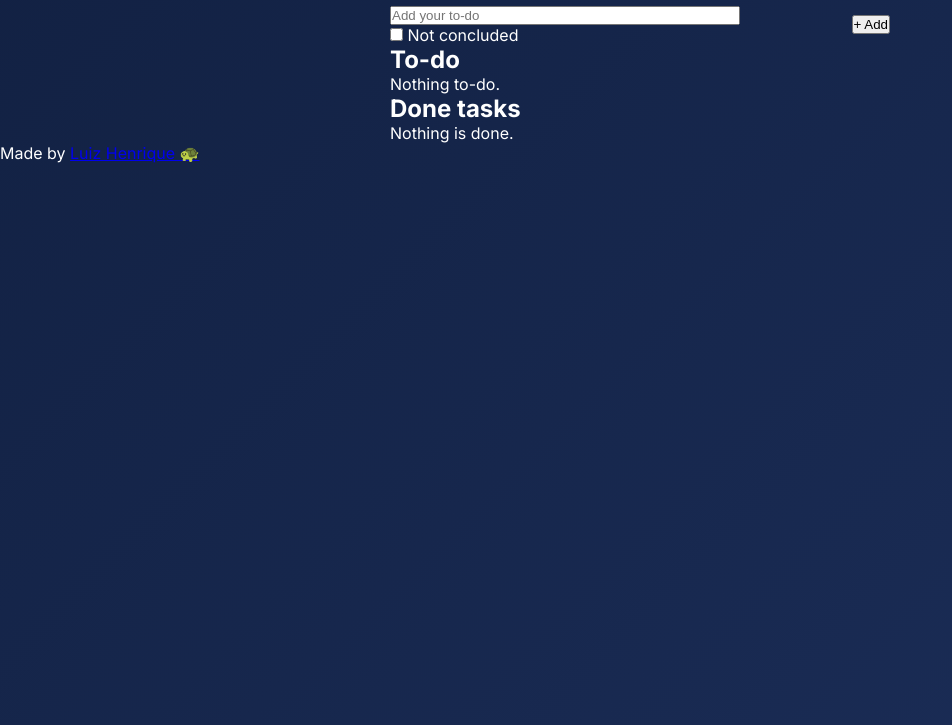
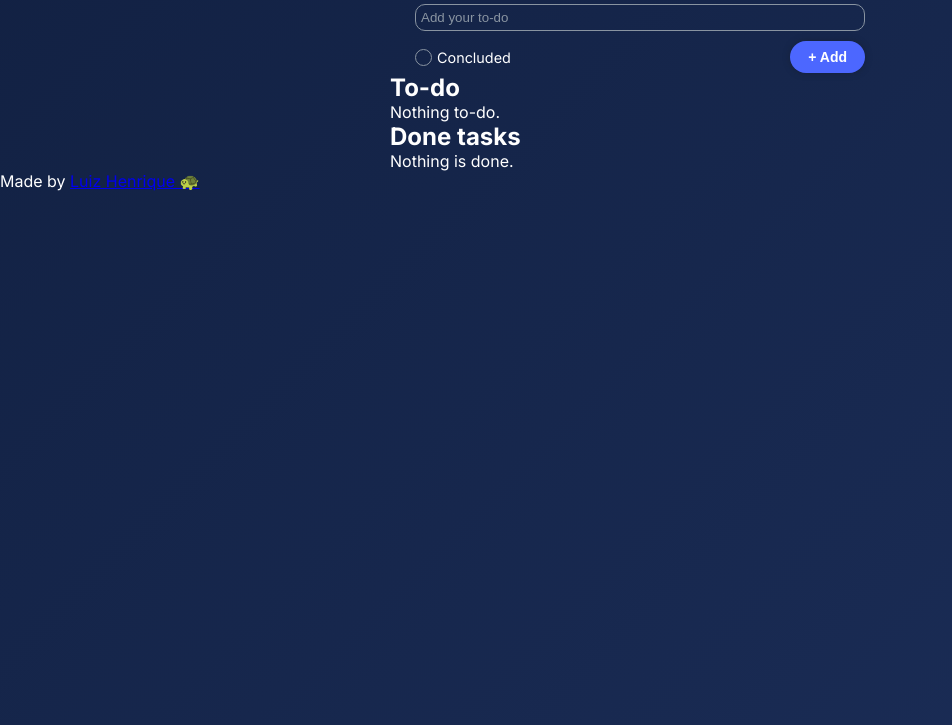
Before and after one commit to luizhf42/to-do-app, a website built with webpack: page index.html in a window 1280 px wide. Shown: the part 75-800 px from the top of the page, without its empty margins (0-952 px from the left). Built offline with nearby package versions, Linux system fonts and the light colour scheme.

Commit message:
making the form style

```diff
--- a/index.html
+++ b/index.html
@@ -7,7 +7,9 @@
     <link rel="stylesheet" href="public/assets/style/base.css" />
     <link rel="stylesheet" href="public/assets/style/header.css" />
     <link rel="stylesheet" href="public/assets/style/main/main.css" />
-    <link rel="stylesheet" href="public/assets/style/main/form.css" />
+    <link rel="stylesheet" href="public/assets/style/main/form/main.css" />
+    <link rel="stylesheet" href="public/assets/style/main/form/checkbox.css" />
+    <link rel="stylesheet" href="public/assets/style/main/form/button.css" />
 
     <title>To-do App</title>
   </head>
@@ -18,7 +20,6 @@
 
     <main>
       <form>
-        <div class="add-todo">
         <input
           type="text"
           class="add-todo-input"
@@ -26,18 +27,18 @@
           placeholder="Add your to-do"
         />
 
-          <div class="not-concluded">
-            <input
-              type="checkbox"
-              class="not-concluded-cb"
-              id="not-concluded-cb"
-            />
-            <label for="not-concluded-cb" class="not-concluded-label">Not concluded</label>
-          </div>
+        <div class="todo-extras">
+          <div class="concluded">
+            <label for="concluded-cb" class="concluded-label"
+              >Concluded
+              <input type="checkbox" class="concluded-cb" id="concluded-cb" />
+              <div class="cb-indicator"><img class="checked-icon" src="public/assets/images/checked.svg"></div>
+            </label>
           </div>
           <button class="add-todo-btn" aria-label="Confirm and add todo">
             + Add
           </button>
+        </div>
       </form>
 
       <section class="todos">
--- a/public/assets/style/base.css
+++ b/public/assets/style/base.css
@@ -3,7 +3,11 @@
 :root {
   --white: #fff;
   --bg: #122143;
-  --blue: #074BEB;
+  --bg2: #27468f;
+  --input: #8994a1;
+  --input-focus: #b0c0d1;
+
+  --todo-extras: #4c67ff;
 }
 
 * {
--- a/public/assets/style/main/form.css
+++ /dev/null
@@ -1,14 +0,0 @@
-form {
-  width: 100%;
-  display: flex;
-  align-items: center;
-  justify-content: space-between;
-}
-
-.add-todo {
-  width: 70%;
-}
-
-.add-todo-input {
-  width: 100%;
-}
--- /dev/null
+++ b/public/assets/style/main/form/button.css
@@ -0,0 +1,20 @@
+.add-todo-btn {
+  background: var(--todo-extras);
+  border-radius: 28px;
+  border: 0;
+  box-shadow: 0px 0px 6px 0px #16213a;
+  cursor: pointer;
+  color: #ffffff;
+  font-size: 14px;
+  font-weight: bold;
+  padding: 8px 18px;
+  text-decoration: none;
+  transition: 0.3s;
+}
+.add-todo-btn:hover {
+  background-color: rgb(65, 82, 169);
+}
+.add-todo-btn:active {
+  position: relative;
+  top: 1px;
+}
--- /dev/null
+++ b/public/assets/style/main/form/checkbox.css
@@ -0,0 +1,49 @@
+.concluded-label {
+  position: relative;
+  padding-left: 22px;
+  font-size: 0.9rem;
+}
+
+.concluded-cb {
+  position: absolute;
+  z-index: -1;
+  opacity: 0;
+}
+
+.cb-indicator {
+  position: absolute;
+  left: 0;
+  top: 0;
+  height: 17px;
+  width: 17px;
+  border: 1px solid var(--input);
+  border-radius: 10px;
+  display: grid;
+  place-items: center;
+  transition: .2s;
+}
+
+.cb-indicator:hover {
+  cursor: pointer;
+}
+
+.concluded-cb:checked ~ .cb-indicator {
+  background: var(--todo-extras);
+  border: 0;
+}
+
+.concluded-cb:not(checked) ~ .cb-indicator {
+  background: transparent;
+}
+
+.checked-icon {
+  width: 12px;
+}
+
+.concluded-cb:checked + .cb-indicator > .checked-icon {
+  visibility: visible;
+}
+
+.concluded-cb:not(checked) + .cb-indicator > .checked-icon {
+  visibility: hidden;
+}
--- /dev/null
+++ b/public/assets/style/main/form/main.css
@@ -0,0 +1,32 @@
+form {
+  width: 100%;
+  display: flex;
+  flex-direction: column;
+  align-items: center;
+  justify-content: space-between;
+}
+
+.add-todo-input {
+  width: 90%;
+  border: 1px solid var(--input);
+  padding: 5px;
+  background: transparent;
+  border-radius: 10px;
+  margin-bottom: 10px;
+  color: inherit;
+}
+
+.add-todo-input::placeholder {
+  color: var(--input);
+}
+
+.add-todo-input:focus {
+  outline: 1px solid var(--input-focus);
+}
+
+.todo-extras {
+  width: 90%;
+  display: flex;
+  justify-content: space-between;
+  align-items: center;
+}
```
Also changed, not shown: public/assets/images/checked.svg (added). Lines whose indentation alone changed are shown as unchanged.
